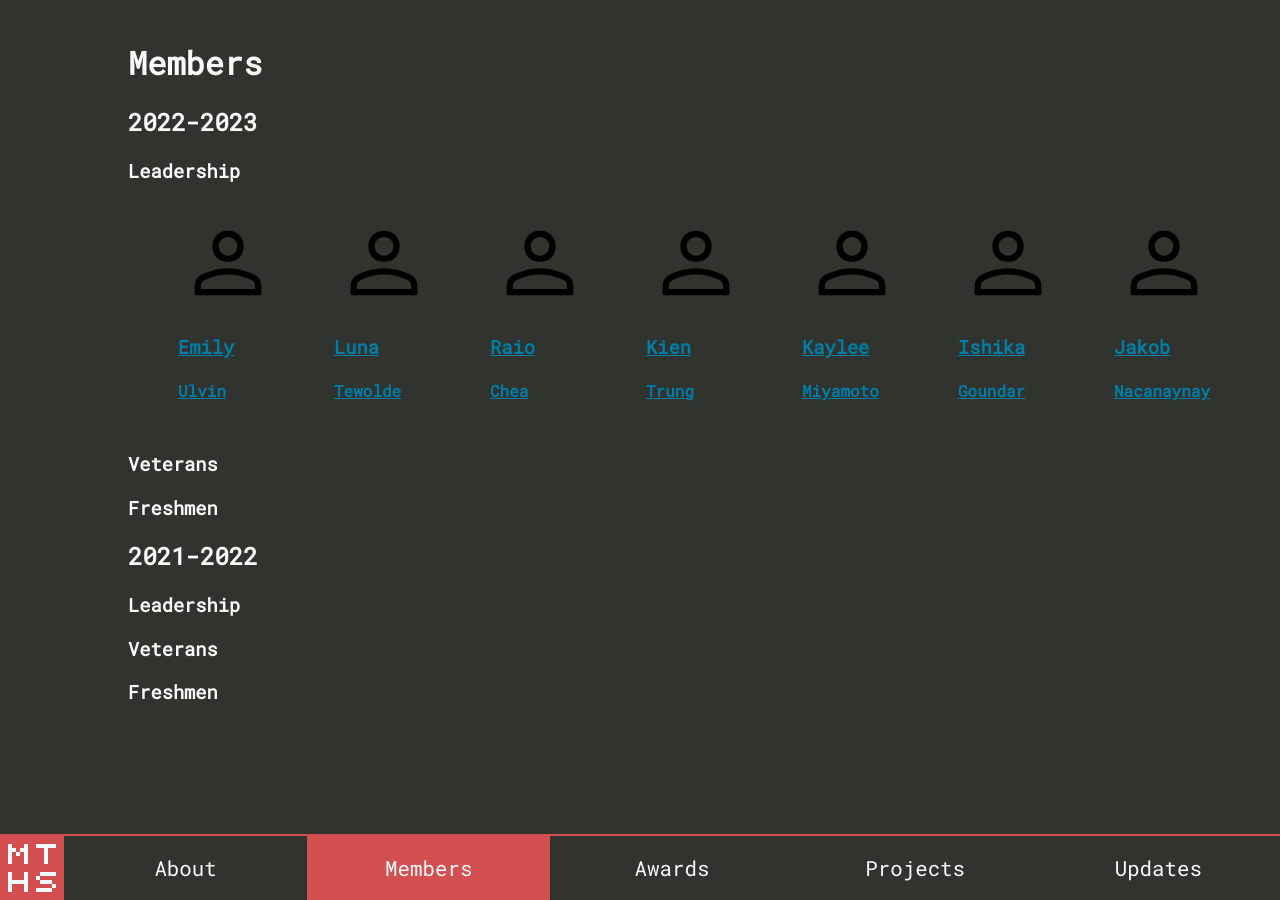
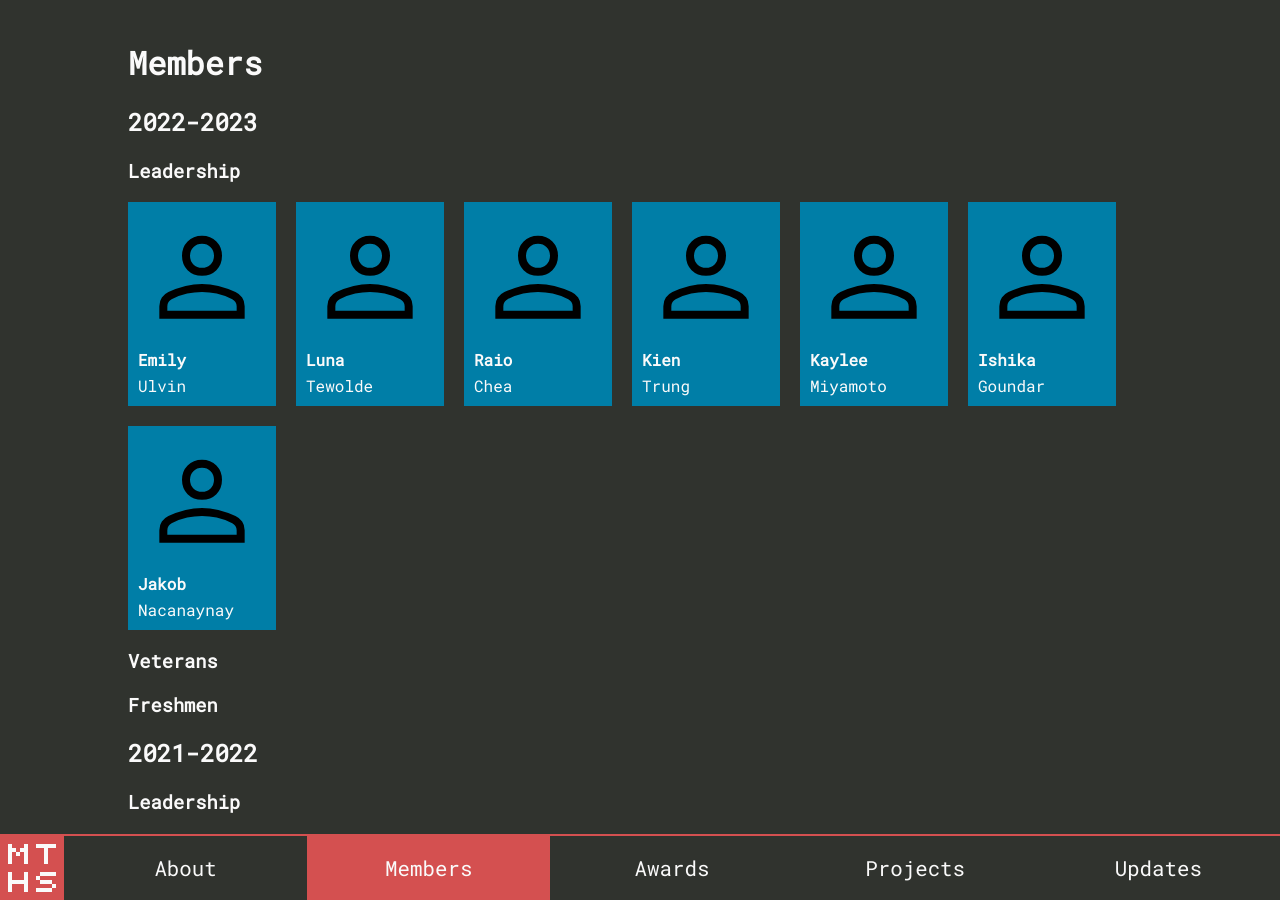
Before and after one commit to MTHS-TSA/MTHS-TSA.github.io, a Jekyll site: the page built from members.md, in a window 1280 px wide. Built offline with Jekyll 4.4.1, drawn with Linux system fonts in a browser that asks for light colours.

Commit message:
Style member cards

```diff
--- a/_includes/member-card.html
+++ b/_includes/member-card.html
@@ -5,7 +5,7 @@
         {% else %}
             <img src="/assets/images/default-profile.svg" alt="">
         {% endif %}
-        <h3>{{ include.first-name }}</h3>
-        <h4>{{ include.last-name }}</h4>
+        <h4>{{ include.first-name }}</h4>
+        <span>{{ include.last-name }}</span>
     </a>
 </li>
--- a/_layouts/members.html
+++ b/_layouts/members.html
@@ -8,7 +8,7 @@ layout: default
 
 <h3>Leadership</h3>
 
-<ul>
+<ul class="members-list">
     {% include member-card.html  profile-url="" first-name="Emily" last-name="Ulvin" %}
     {% include member-card.html  profile-url="" first-name="Luna" last-name="Tewolde" %}
     {% include member-card.html  profile-url="" first-name="Raio" last-name="Chea" %}
--- a/assets/css/members.css
+++ b/assets/css/members.css
@@ -1,18 +1,36 @@
-ul {
-    display: flex;
+ul.members-list {
+    display: inline-flex;
     flex-wrap: wrap;
-    align-items: center;
+    margin: 0;
+    padding: 0;
+    gap: 20px;
 }
 
-.member-card {
+li.member-card {
     display: block;
     float: left;
     flex: 1;
-    padding: 10px;
+    flex-basis: 128px;
+    flex-shrink: 0;
+    flex-grow: 0;
+    height: 100%;
+}
+
+.member-card a {
+    display: inline-block;
+    height: 100%;
+    background-color: var(--blue);
+    color: var(--white);
+    text-decoration: none;
+    padding: 10px
 }
 
 .member-card img {
-    height: 100px;
-    width: 100px;
+    height: 128px;
+    width: 128px;
     object-fit: cover;
 }
+
+.member-card h4 {
+    margin: 5px 0;
+}
```
